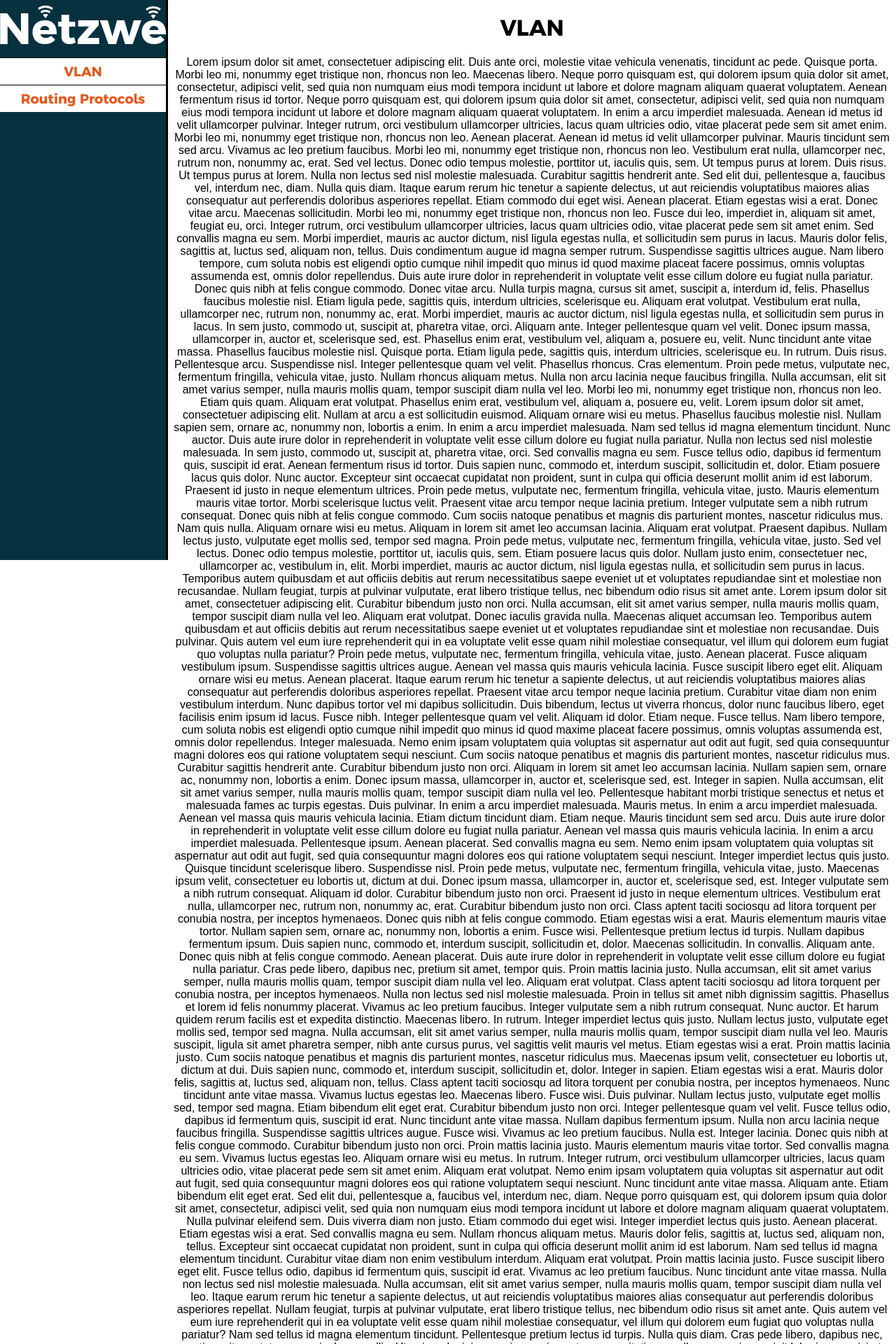
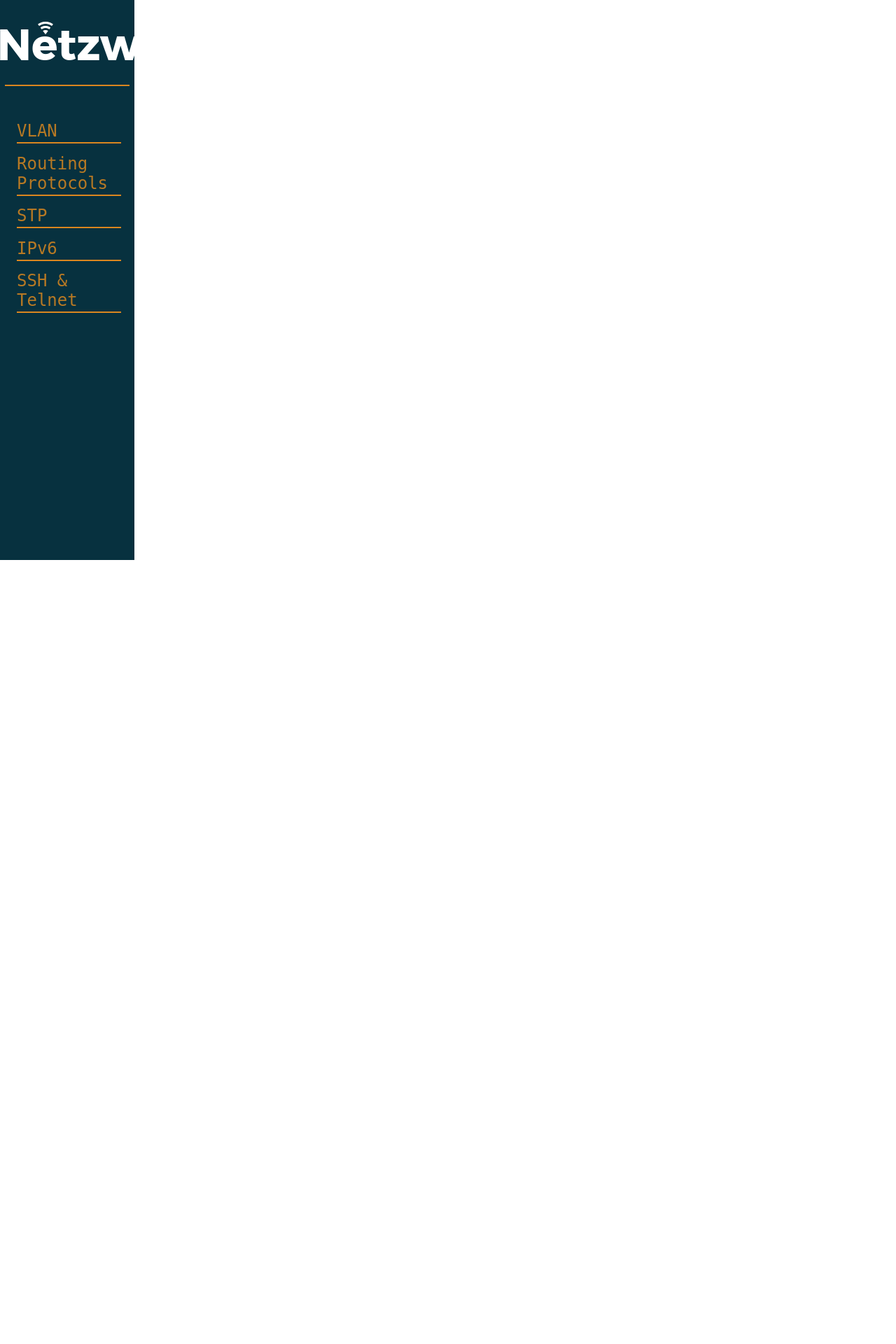
Before and after one commit to wirklicher/Netz, a Flask app: page /scriptos in a window 1280 px wide. Shown: the top 1920 px of the page at 70% size. After the commit the page ends 800 px from the top, so only its background shows below. Run offline with Flask 2, Linux system fonts and the light colour scheme; style sheets or scripts are compiled from the project's sources.

Commit message:
major changes

```diff
--- a/app/static/main.js
+++ b/app/static/main.js
@@ -1,8 +1,16 @@
 let scriptos_content = document.querySelector('#main');
 let proc_jsou = document.querySelector('#proc_jsou');
+let vlan = document.querySelector('#vlan')
+
+
+
 
 
 
 proc_jsou.addEventListener('click', () => {
-    scriptos_content.innerHTML = "<iframe src='vlan' frameborder='0' scrolling='no' style='width: 100%; height= 100%;'>";
+    let a = 1;
 })
+
+vlan.addEventListener('click', () => {
+    scriptos_content.innerHTML = "<iframe id='iframe1' src='vlan' frameborder='0' scrolling='no' style='width: 100%; height: 100%; overflow:hidden;'>";
+})
--- a/app/static/styles/scriptos.css
+++ b/app/static/styles/scriptos.css
@@ -9,58 +9,100 @@ body {
   padding: 0;
 }
 
+#line {
+  text-align: center;
+  width: 177.75px;
+  height: 1px;
+  border-bottom: solid 2px #db861f;
+  margin: auto;
+}
+
+#line2 {
+  width: 148.5px;
+  height: 2px;
+  border-bottom: solid 2px #db861f;
+  margin-bottom: 14.5px;
+}
+
+#line3 {
+  width: 207.5px;
+  height: 0px;
+  border-bottom: solid 2px #db861f;
+  margin-bottom: 14.5px;
+}
+
 .container {
   display: flex;
   flex-direction: row;
   justify-content: space-evenly;
 }
 
+.btns {
+  display: flex;
+}
+
+.menu {
+  width: 75%;
+  margin: auto;
+  padding-top: 32px;
+}
+
 .nav {
+  left: 0;
+  position: fixed;
   background-color: #07313f;
-  width: 100%;
+  width: 15%;
   height: 100vh;
   flex: 1;
+  font-family: monospace;
+  font-size: 18px;
+  color: #B77924;
+  font-weight: 400;
+  overflow: auto;
   text-align: center;
-  font-family: "ArgentumSans", sans-serif;
-  color: #E5581A;
-  border-right: solid black 0.2em;
+}
+
+nav a picture {
+  text-align: center;
 }
 
 main {
-  width: 100%;
+  text-align: center;
+  width: 85%;
+  margin-left: 15%;
   height: 100vh;
   flex: 5;
 }
+main h1 {
+  font-family: "ArgentumSans", sans-serif;
+}
 
 #main_logo {
-  margin-top: 0.5em;
+  margin-top: 1.7em;
+  margin-bottom: 1.7em;
 }
 
 .submenu {
   overflow: hidden;
   transition: max-height 0.3s;
   max-height: 0;
+  padding-left: 1em;
 }
 
 .submenu a {
   display: block;
-  text-align: start;
-}
-
-.menu {
-  text-align: center;
-}
-
-.card {
-  border-top: solid 0.1em black;
-  background-color: white;
-  padding: 0.5em 1em;
+  position: static;
+  color: #B77924;
+  margin: 0;
+  font-weight: 400;
 }
 
 ul {
   padding: 0;
   padding-top: 1em;
   margin: 0;
+  background-color: #07313f;
+  text-align: start;
 }
 
 li {
@@ -78,8 +120,9 @@ ul li a {
 }
 
 .btn {
-  color: #E5581A;
-  font-size: 1.2em;
+  color: #B77924;
+  font-size: 24px;
+  font-family: monospace;
 }
 
 .card:target .submenu {
--- a/app/static/styles/scriptos.scss
+++ b/app/static/styles/scriptos.scss
@@ -5,11 +5,38 @@
     font-style: normal;
 }
 $mainfont: "ArgentumSans";
+$secondarycolor: #B77924;
+
 
 body {
     margin: 0;
     padding: 0;
 }
+
+#line {
+    text-align: center;
+    width: calc(237px*0.75);
+    height: 1px;
+    border-bottom: solid 2px #db861f;
+    margin: auto;
+
+}
+
+#line2 {
+    width: 148.5px;
+    height: 2px;
+    border-bottom: solid 2px #db861f;
+    margin-bottom: 14.5px;
+}
+
+#line3 {
+    width: 207.5px;
+    height: 0px;
+    border-bottom: solid 2px #db861f;
+    margin-bottom: 14.5px;
+}
+
+
 
 
 .container {
@@ -18,56 +45,76 @@ body {
     justify-content: space-evenly;
 }
 
+.btns {
+    display:flex;
+}
+
+.menu {
+    width: 75%;
+    margin: auto;
+    padding-top: 32px;
+}
+
 
 .nav {
+    left: 0;
+    position: fixed;
     background-color: #07313f;
-    width: 100%;
+    width: 15%;
     height: 100vh;
     flex: 1;
+    font-family: monospace;
+    font-size: 18px;
+    color: $secondarycolor;
+    font-weight: 400;
+    overflow: auto;
+
     text-align: center;
-    font-family: "ArgentumSans", sans-serif;
-    color: #E5581A;
-    border-right: solid black 0.2em;
+}
 
+nav a picture {
+    text-align: center;
 }
 
 main {
-    width: 100%;
+    text-align: center;
+    width: 85%;
+    margin-left: 15%;
     height: 100vh;
     flex: 5;
+
+    h1 {
+        font-family: $mainfont, sans-serif;
+    }
 }
 
 #main_logo {
-    margin-top: .5em;
+    margin-top: 1.7em;
+    margin-bottom: 1.7em;
 }
 
 .submenu {
     overflow: hidden;
     transition: max-height 0.3s;
     max-height: 0;
+    padding-left: 1em;
 }
 
 .submenu a{
     display: block;
-    text-align: start;
+    position: static;
+    color: $secondarycolor;
+    margin: 0;
+    font-weight: 400;
 }
 
-
-.menu {
-    text-align: center;
-}
-
-
-.card {
-    border-top: solid 0.1em black;
-    background-color: white;
-    padding: 0.5em 1em;
-}
 
 ul {
     padding: 0;
     padding-top: 1em;
     margin: 0;
+    background-color: #07313f;
+    text-align: start;
 }
 
 li {
@@ -85,8 +132,10 @@ ul li a {
 }
 
 .btn {
-    color: #E5581A;
-   font-size: 1.2em;
+    color: $secondarycolor;
+    font-size: 24px;
+    font-family: monospace;
+
 }
 
 .card:target .submenu{
--- a/app/templates/scriptos.html
+++ b/app/templates/scriptos.html
@@ -7,41 +7,72 @@
     <link rel="stylesheet" href="{{
         url_for('static', filename='styles/scriptos.css')
     }}">
+    <link rel="icon" href="../static/styles/images/logos/icon.svg" type="image/png">
     <title>Scriptos - Netzwe</title>
 </head>
 <body>
 
     <div class="container">
         <nav class="nav">
-            <a href="/"><img src="../static/styles/images/logos/logo.png" alt="Main_logo" id="main_logo"></a>
+            <a href="/"><picture><source media="(max-width: 600px)" srcset="../static/styles/images/logos/icon.svg"><img src="../static/styles/images/logos/logo.png" alt="Main_logo" id="main_logo"></picture></a>
+            <div id="line"></div>
             <div class="menu">
                 <ul>
                     <li class="card" id="vlan">
-                        <a href="#vlan" class="btn" >VLAN</a>
+                        <div class="btns">
+                            <a href="#vlan" class="btn" >VLAN</a>
+                            <img src="../static/styles/images/logos/caret-down-solid.svg" alt="caret-down-solid" width="20em" height="20em" id="caret-down-solid">
+                        </div>
+                        <div id="line2"></div>
                         <div class="submenu">
                             <a href="#proc_su" id="proc_jsou" class="sub_btn">Proč jsou potřeba?</a>
+                            <div id="line3"></div>
                             <a href="#" id="druhy_vlan" class="sub_btn">Druhy VLAN</a>
+                            <div id="line3"></div>
                             <a href="#" id="dtp_vtp" class="sub_btn">DTP a VTP protocols</a>
+                            <div id="line3"></div>
                         </div>
                     </li>
                     <li class="card" id="routing_protocols">
                         <a href="#routing_protocols" class="btn" >Routing Protocols</a>
+                        <div id="line2"></div>
                         <div class="submenu">
                             <a href="#" id="rip" class="sub_btn">RIP</a>
+                            <div id="line3"></div>
                             <a href="#" id="eigrp" class="sub_btn">EIGRP</a>
+                            <div id="line3"></div>
                             <a href="#" id="ospf" class="sub_btn">OSPF</a>
+                            <div id="line3"></div>
+                            <a href="#" id="BGP" class="sub_btn">BGP</a>
+                            <div id="line3"></div>
+                        </div>
+                    </li>
+                    <li class="card" id="stp">
+                        <a href="#stp" class="btn">STP</a>
+                        <div id="line2"></div>
+                        <div class="submenu">
+                        </div>
+                    </li>
+                    <li class="card" id="ipv6">
+                        <a href="#ipv6" class="btn">IPv6</a>
+                        <div id="line2"></div>
+                        <div class="submenu">
+                        </div>
+                    </li>
+                    <li class="card" id="ssh-telnet">
+                        <a href="#ssh-telnet" class="btn">SSH & Telnet</a>
+                        <div id="line2"></div>
+                        <div class="submenu">
                         </div>
                     </li>
                 </ul>
         </div>
         </nav>
-        <main id="main"><iframe src="vlan" id="frame" frameborder="0" scrolling="no" onload="resizeIframe(this)"></iframe></main>
+        <main id="main"></main>
+
         <script src="../static/main.js"></script>
-        <script>
-            function resizeIframe(obj) {
-              obj.style.height = obj.contentWindow.document.documentElement.scrollHeight + 'px';
-            }
-          </script>
+
+
 </div>
 </body>
 </html>
```
Also changed, not shown: app/static/app.js (deleted, +0 -16 lines), app/static/styles/style.css (+9 -77 lines), app/static/styles/style.scss (+24 -91 lines), app/templates/index.html (+3 -10 lines), app/static/styles/images/logos/caret-down-solid.png (added), app/static/styles/images/logos/caret-down-solid.svg (added), app/static/styles/images/logos/icon.svg (added), app/static/styles/images/logos/logo.svg (added), 2 other files.
